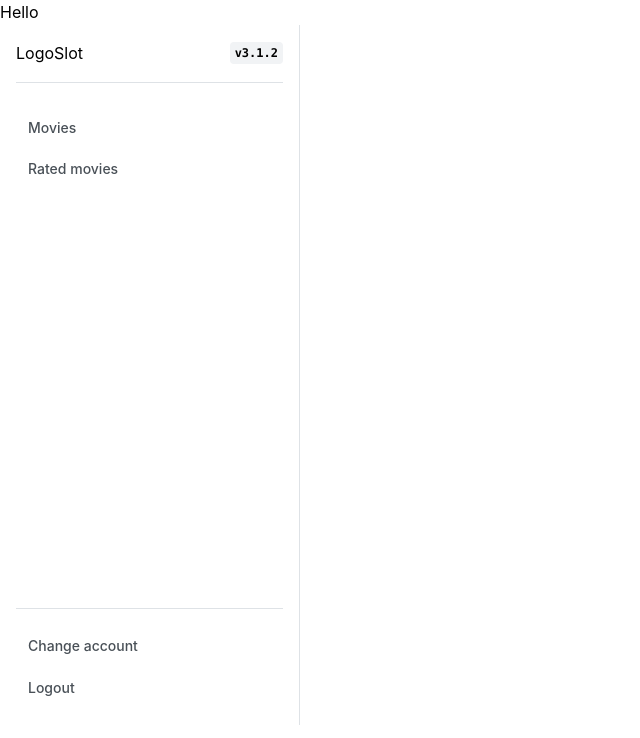
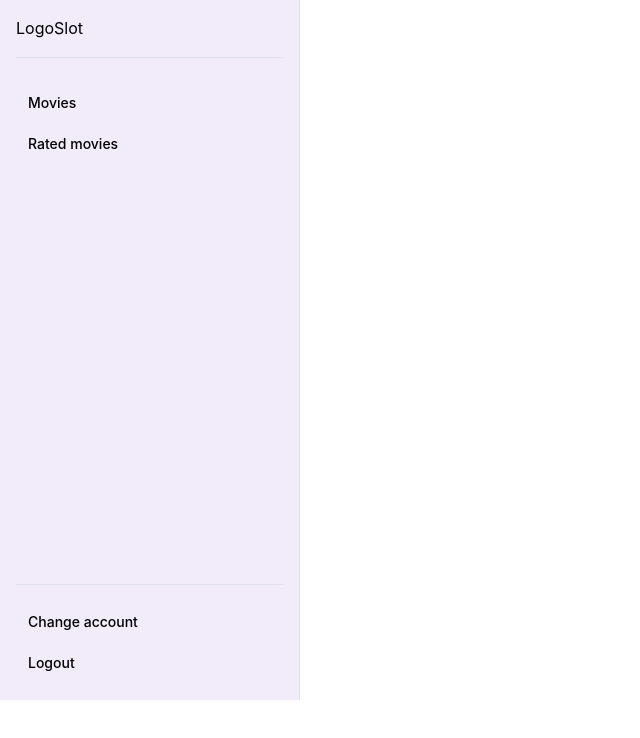
Before and after one commit to DinDenz/search-movie-application, a React (Vite) app: page / in a window 1280 px wide. Shown: the top 738 px of the page, without its empty margins (0-640 px from the left). Built offline with nearby package versions, Linux system fonts and the light colour scheme.

Commit message:
made sidebar

```diff
--- a/src/components/SideBar/SideBar.module.css
+++ b/src/components/SideBar/SideBar.module.css
@@ -5,6 +5,7 @@
     display: flex;
     flex-direction: column;
     border-right: rem(1px) solid light-dark(var(--mantine-color-gray-3), var(--mantine-color-dark-4));
+    background-color: #F2EBF9;
   }
 
   .navbarMain {
@@ -28,15 +29,15 @@
     align-items: center;
     text-decoration: none;
     font-size: var(--mantine-font-size-sm);
-    color: light-dark(var(--mantine-color-gray-7), var(--mantine-color-dark-1));
+    color: light-dark(var(--mantine-color-black-0), var(--mantine-color-white-0));
     padding: var(--mantine-spacing-xs) var(--mantine-spacing-sm);
-    border-radius: var(--mantine-radius-sm);
+    border-radius: var(--mantine-radius-md);
     font-weight: 500;
   }
 
   .link:hover {
-    background-color: light-dark(var(--mantine-color-gray-0), var(--mantine-color-dark-6));
-    color: light-dark(var(--mantine-color-black), var(--mantine-color-white));
+    background-color: light-dark(#e0c8f8, var(--mantine-color-dark-6));
+    color: light-dark(#3b02cc, var(--mantine-color-white));
   }
 
   .link:hover .linkIcon {
--- a/src/components/SideBar/SideBar.tsx
+++ b/src/components/SideBar/SideBar.tsx
@@ -1,5 +1,5 @@
 import { useState } from 'react';
-import { Group, Code } from '@mantine/core';
+import { Group } from '@mantine/core';
 import classes from './SideBar.module.css';
 import Logo from '../Logo/Logo';
 
@@ -31,7 +31,6 @@ export default function NavbarSimple() {
       <div className={classes.navbarMain}>
         <Group className={classes.header} justify="space-between">
           <Logo />
-          <Code fw={700}>v3.1.2</Code>
         </Group>
         {links}
       </div>
--- a/src/pages/Home.page.tsx
+++ b/src/pages/Home.page.tsx
@@ -6,7 +6,6 @@ import SideBar from '@/components/SideBar/SideBar';
 export function HomePage() {
   return (
     <>
-      Hello
       <SideBar />
     </>
   );
```
Also changed, not shown: src/App.css (added).
